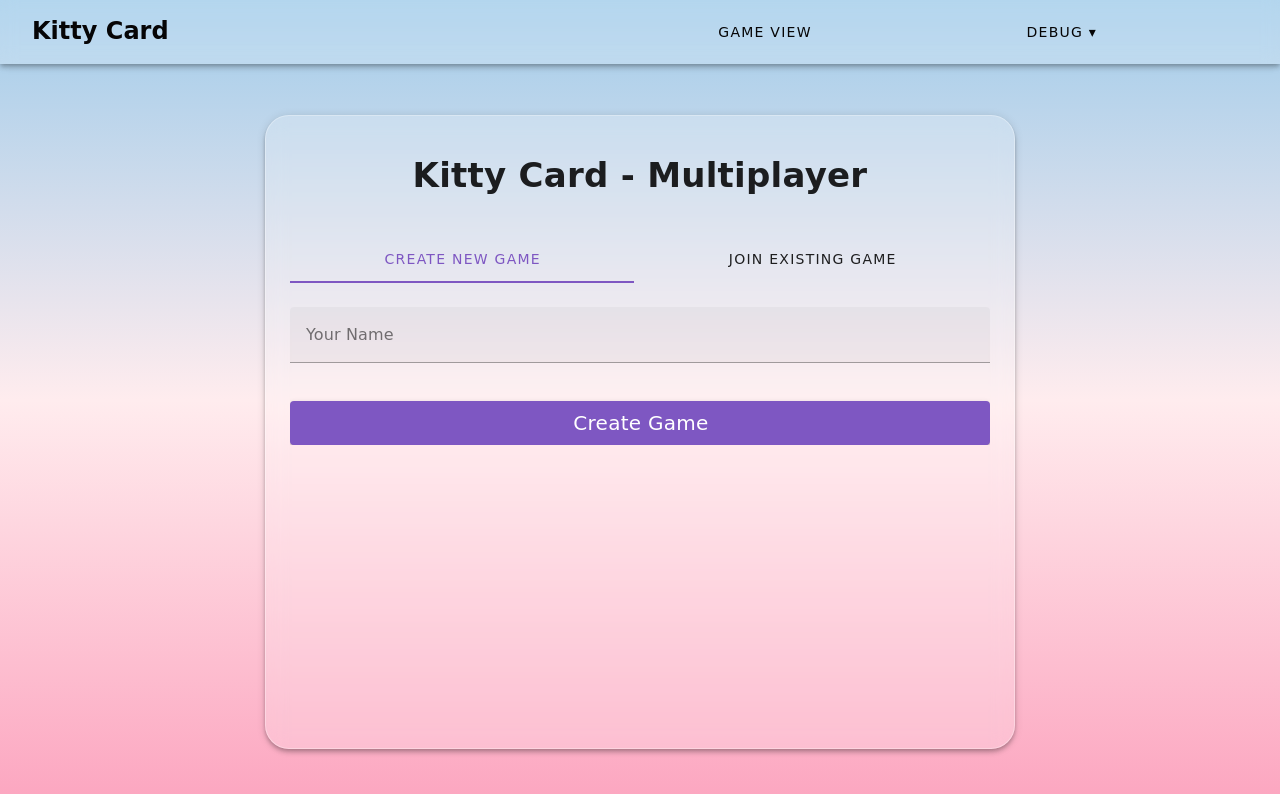
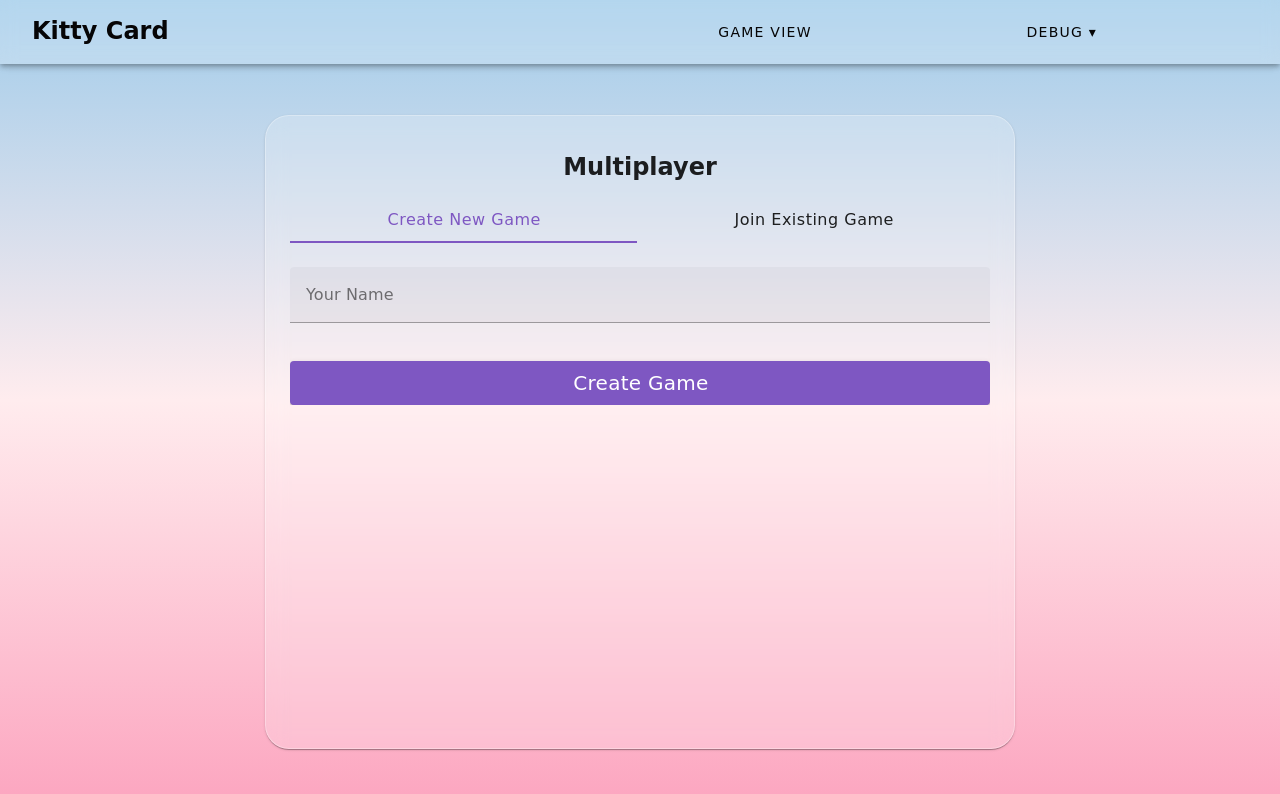
Before and after one commit to ShahdLala66/WA_Kitty_Card, a Vue app in the folder wa_kitty_card/frontend/: page /enterNames in a window 1280 px wide. Shown: the top 794 px of the page. Built offline with nearby package versions, Linux system fonts and the light colour scheme; no server answers.

Commit message:
style: enterNames redesign desktop/mobile

```diff
--- a/wa_kitty_card/frontend/src/views/EnterNames.vue
+++ b/wa_kitty_card/frontend/src/views/EnterNames.vue
@@ -1,86 +1,53 @@
 <template>
   <v-container class="fill-height d-flex align-center justify-center">
-    <v-card class="glass-card pa-6" width="100%" max-width="750" min-height="90%" elevation="4">
-      <v-card-title class="text-h4 font-weight-bold text-center mb-6">
-        Kitty Card - Multiplayer
+    <v-card class="glass-card pa-6" width="100%" max-width="750" min-height="90%">
+      <v-card-title class="text-h5 font-weight-bold text-center">
+        Multiplayer
       </v-card-title>
 
-      <v-tabs v-model="mode" grow class="mb-6 bg-transparent" color="deep-purple-lighten-1">
-        <v-tab value="create">Create New Game</v-tab>
-        <v-tab value="join">Join Existing Game</v-tab>
+      <v-tabs v-model="mode" grow class="mb-6 bg-transparent mobile-tabs" color="deep-purple-lighten-1">
+        <v-tab value="create" class="text-caption text-sm-body-1">Create New Game</v-tab>
+        <v-tab value="join" class="text-caption text-sm-body-1">Join Existing Game</v-tab>
       </v-tabs>
 
       <v-window v-model="mode">
         <v-window-item value="create">
           <v-form @submit.prevent="createGame">
-            <v-text-field
-              v-model="playerName"
-              label="Your Name"
-              required
-              color="deep-purple-lighten-1"
-              class="mb-4"
-            ></v-text-field>
+            <v-text-field v-model="playerName" label="Your Name" required color="deep-purple-lighten-1"
+              class="mb-4"></v-text-field>
 
-            <v-btn
-              type="submit"
-              color="deep-purple-lighten-1"
-              block
-              size="large"
-              class="text-h6"
-            >
+            <v-btn type="submit" color="deep-purple-lighten-1" block size="large" class="text-h6">
               Create Game
             </v-btn>
           </v-form>
 
           <div v-if="waiting" class="text-center mt-6">
-            <h3 class="text-h5 mb-2">Game Created!</h3>
+            <h3 class="text-h5">Game Created!</h3>
             <p class="mb-4">Share this Game ID with another player:</p>
 
             <div class="d-flex align-center gap-2 mb-4">
-              <v-text-field
-                ref="gameIdInput"
-                :model-value="gameId"
-                readonly
-                hide-details
-                class="flex-grow-1"
-                color="deep-purple-lighten-1"
-              ></v-text-field>
+              <v-text-field ref="gameIdInput" :model-value="gameId" readonly hide-details class="flex-grow-1"
+                color="deep-purple-lighten-1"></v-text-field>
               <v-btn color="deep-purple-lighten-1" @click="copyGameId" height="56">
                 Copy ID
               </v-btn>
             </div>
 
-            <p class="text-medium-emphasis mb-4">Waiting for player 2 to join...</p>
-            <v-progress-circular indeterminate color="deep-purple-lighten-1" size="40"></v-progress-circular>
+            <p class="text-medium-emphasis mb-4">Waiting for player 2 to join... <v-progress-circular indeterminate
+                color="deep-purple-lighten-1" size="20"></v-progress-circular>
+            </p>
           </div>
         </v-window-item>
 
         <v-window-item value="join">
           <v-form @submit.prevent="joinGame">
-            <v-text-field
-              v-model="playerName"
-              label="Your Name"
-              required
-              color="deep-purple-lighten-1"
-              class="mb-4"
-            ></v-text-field>
+            <v-text-field v-model="playerName" label="Your Name" required color="deep-purple-lighten-1"
+              class="mb-4"></v-text-field>
 
-            <v-text-field
-              v-model="joinGameId"
-              label="Game ID"
-              required
-              color="deep-purple-lighten-1"
-              class="mb-4"
-              autocomplete="off"
-            ></v-text-field>
+            <v-text-field v-model="joinGameId" label="Game ID" required color="deep-purple-lighten-1" class="mb-4"
+              autocomplete="off"></v-text-field>
 
-            <v-btn
-              type="submit"
-              color="deep-purple-lighten-1"
-              block
-              size="large"
-              class="text-none text-h6"
-            >
+            <v-btn type="submit" color="deep-purple-lighten-1" block size="large" class="text-none text-h6">
               Join Game
             </v-btn>
           </v-form>
@@ -210,6 +177,19 @@ export default {
   border: 1px solid rgba(255, 255, 255, 0.3);
 }
 
+.mobile-tabs .v-tab {
+  min-width: 0;
+  padding: 0 8px;
+  font-size: 0.75rem;
+}
+
+@media screen and (min-width: 600px) {
+  .mobile-tabs .v-tab {
+    padding: 0 16px;
+    font-size: 0.875rem;
+  }
+}
+
 .gap-2 {
   gap: 8px;
 }
```
